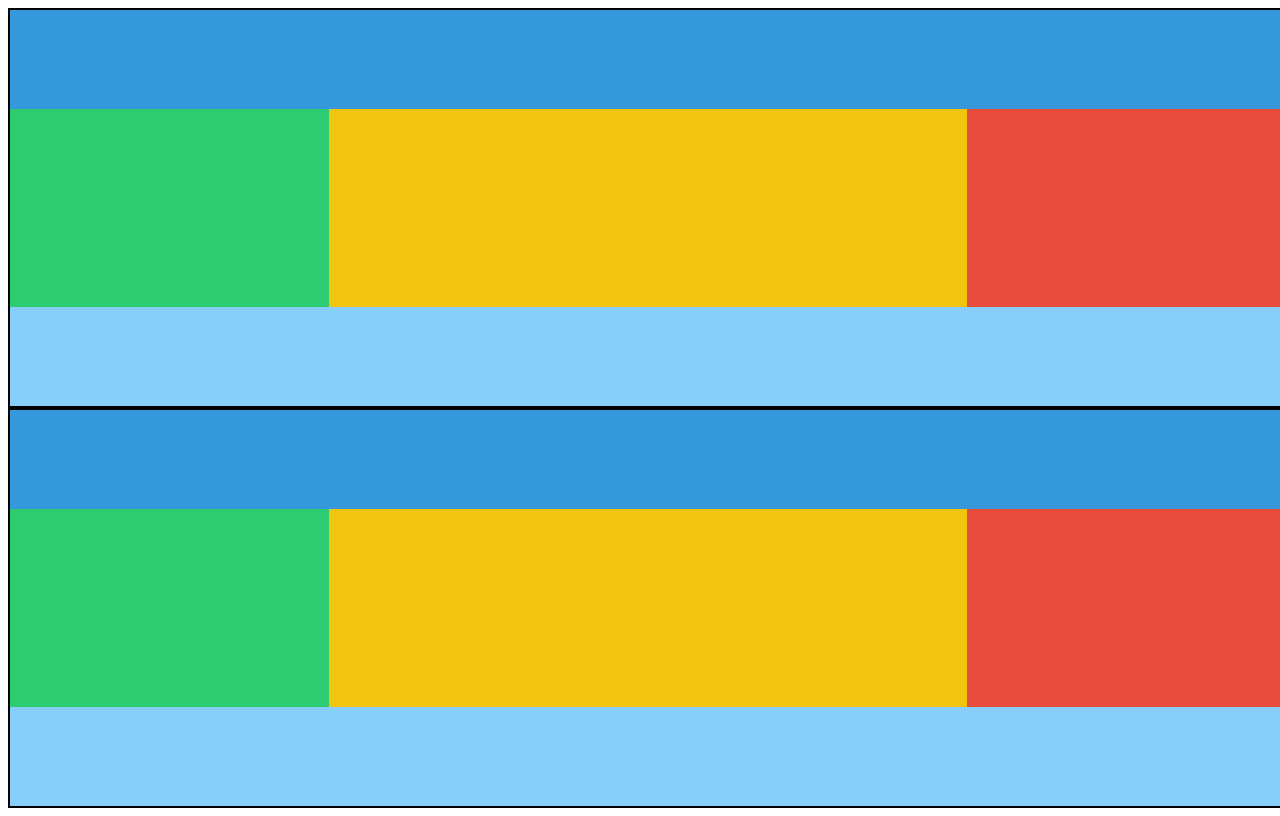
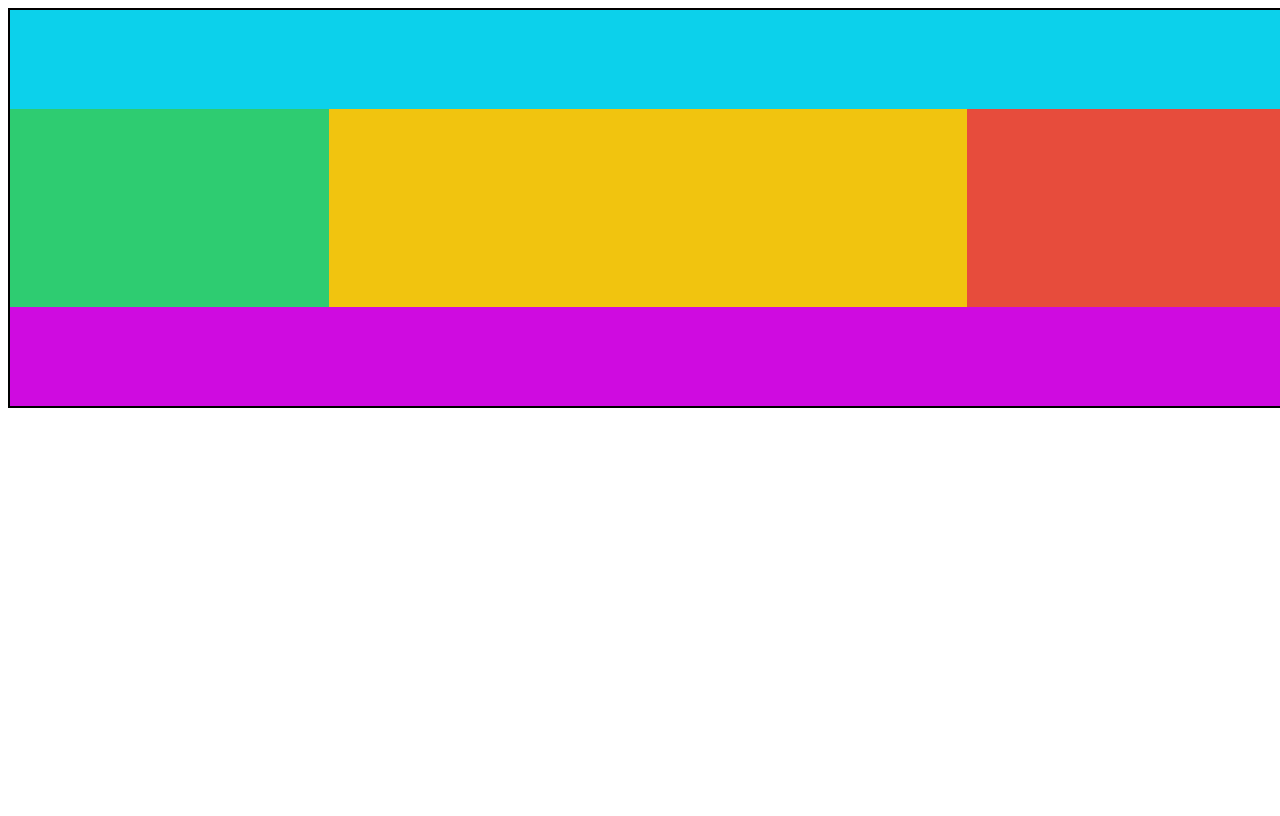
Before and after one commit to Mame375/webDesign, a plain HTML site: page page3.html in a window 1280 px wide. Drawn offline with Linux system fonts and the light colour scheme.

Commit message:
Update page3.html

```diff
--- a/page3.html
+++ b/page3.html
@@ -20,7 +20,7 @@
 
 .top {
   height: 25%;
-  background-color: #3498db;
+  background-color: #0cd1eb;
 }
 
 .middle-section {
@@ -29,7 +29,7 @@
 
 .bottom {
   height: 25%;
-  background: lightskyblue;
+  background: rgb(207, 11, 224);
 }
 
 .left {
@@ -74,28 +74,3 @@
   </div>
 </body>
 </html>
-
-
-
-
-
-
-  </style>
-</head>
-
-<body>
-  <div class="container">
-
-    <div class="top"></div>
-
-   <div class="middle-section">
-    <div class="left"></div>
-    <div class="center"></div>
-    <div class="right"></div>
-    </div>
-  <div class="bottom"></div>
-  </div>
-
-  </div>
-</body>
-</html>
```
